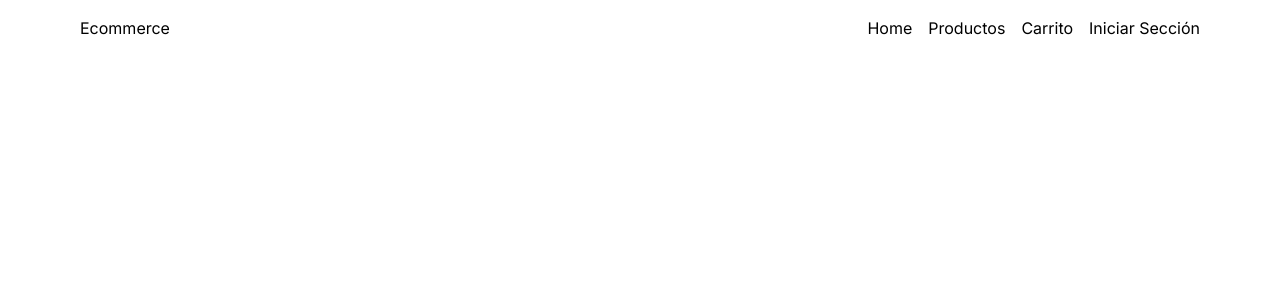
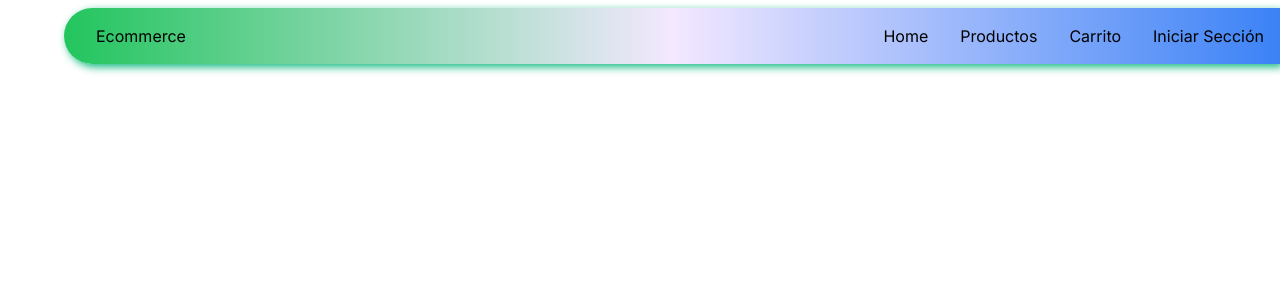
Before and after one commit to eiriselias/ecommerceHenry, a Next.js app in the folder front/: page / in a window 1280 px wide. Shown: the top 300 px of the page. Built offline with nearby package versions, Linux system fonts and the light colour scheme.

Commit message:
se agrego la vista inicio, registro y el componente navbar

```diff
--- a/front/src/app/globals.css
+++ b/front/src/app/globals.css
@@ -1,3 +1,19 @@
 @tailwind base;
 @tailwind components;
 @tailwind utilities;
+
+
+:root{
+    --primario-color:#10B981;
+    --secundario-color: #3B82F6;
+    --terciario-color: #EDE9FE;
+    --cuarternario-color: #374151;
+}
+
+.containerFormulario{
+    display: flex;
+    background-color: var(--cuarternario-color);
+    width: 50%;
+    height: 80vh;
+    border-radius: 0 0 2rem 2rem;
+}
--- /dev/null
+++ b/front/src/app/inicio/page.tsx
@@ -0,0 +1,31 @@
+//React
+import React from 'react'
+
+//componentes
+import NavBar from '@/components/navBar/navBar';
+
+//next
+import Image from 'next/image';
+import Link from 'next/link';
+
+const Inicio = () => {
+  return (
+    <>
+
+        <div className='flex justify-center'>
+            <div className='containerFormulario flex flex-col pt-8 items-center shadow-ps relative'>
+                <Image src="./logoIngreso.svg" width={200} height={200} alt='logo de ingreso'/>
+                <form className='flex flex-col  items-center w-3/5'>
+                    <h2 className='mb-8 mt-8 text-white text-3xl'>Iniciar Sección</h2>
+                    <input type="text" placeholder='Correo Electronico' className='mb-8 p-1 w-full rounded-lg hover:shadow-ps focus:shadow-ps transition-all' />
+                    <input type="password" placeholder='Contraseña' className='mb-8 p-1 w-full rounded-lg hover:shadow-ps focus:shadow-ps transition-all' />
+                    <button className='bg-green-500 py-2 px-8 rounded-full hover:shadow-ps hover:scale-110 transition-all'>Ingresar</button>
+                    <span className='self-end justify-self-end text-white absolute bottom-4 right-8 cursor-pointer hover:scale-110 transition-all'><Link href="/registrarse">Registrarse</Link></span>
+                </form>
+            </div>
+        </div>
+    </>
+  )
+}
+
+export default Inicio;
--- a/front/src/app/layout.tsx
+++ b/front/src/app/layout.tsx
@@ -1,6 +1,9 @@
 import type { Metadata } from "next";
 import { Inter } from "next/font/google";
 import "./globals.css";
+
+//componentes
+import NavBar from "@/components/navBar/navBar";
 
 const inter = Inter({ subsets: ["latin"] });
 
@@ -16,7 +19,10 @@ export default function RootLayout({
 }>) {
   return (
     <html lang="en">
-      <body className={inter.className}>{children}</body>
+      <body className={inter.className}>
+        <NavBar/>
+        {children}
+      </body>
     </html>
   );
 }
--- a/front/src/app/page.tsx
+++ b/front/src/app/page.tsx
@@ -3,7 +3,6 @@ import NavBar from "@/components/navBar/navBar";
 export default function Home() {
   return (
     <div>
-      <NavBar/>
     </div>
   );
 }
--- /dev/null
+++ b/front/src/app/registrarse/page.tsx
@@ -0,0 +1,30 @@
+import React from 'react'
+import NavBar from '@/components/navBar/navBar'
+import Image from 'next/image'
+
+const Registrarse = () => {
+  return (
+    <>
+
+        <div className='flex justify-center'>
+            <div className='containerFormulario flex flex-col pt-8 items-center shadow-ps relative'>
+
+                <form className='flex flex-col  items-center w-3/5'>
+                    <h2 className='mb-8 mt-8 text-white text-3xl'>Registrarse</h2>
+                    <input type="text" placeholder='Nombre de usuario' className='mb-8 p-1 w-full rounded-lg hover:shadow-ps focus:shadow-ps transition-all' />
+                    <input type="text" placeholder='Correo Electronico' className='mb-8 p-1 w-full rounded-lg hover:shadow-ps focus:shadow-ps transition-all' />
+                    <input type="text" placeholder='Direccion' className='mb-8 p-1 w-full rounded-lg hover:shadow-ps focus:shadow-ps transition-all' />
+                    <input type="text" placeholder='telefono' className='mb-8 p-1 w-full rounded-lg hover:shadow-ps focus:shadow-ps transition-all' />
+                    <input type="password" placeholder='Contraseña' className='mb-8 p-1 w-full rounded-lg hover:shadow-ps focus:shadow-ps transition-all' />
+                    <input type="text" placeholder='Confirmar Contraseña' className='mb-8 p-1 w-full rounded-lg hover:shadow-ps focus:shadow-ps transition-all' />
+                    <button className='bg-green-500 self-end mt-12 py-2 px-8 rounded-full hover:shadow-ps hover:scale-110 transition-all'>Registrarse</button>
+                </form>
+                <Image className='absolute bottom-16 left-16' src="./logoRegistro.svg" width={200} height={200} alt='logo de ingreso'/>
+            </div>
+        </div>
+
+    </>
+  )
+}
+
+export default Registrarse
--- a/front/src/components/navBar/navBar.module.css
+++ /dev/null
@@ -1,4 +0,0 @@
-.container{
-    display: flex;
-    justify-content: space-between;
-}
--- a/front/src/components/navBar/navBar.tsx
+++ b/front/src/components/navBar/navBar.tsx
@@ -1,15 +1,16 @@
+import Link from 'next/link'
 import React from 'react'
-import style from './navBar.module.css'
+
 
 const NavBar:React.FC = () => {
   return (
-    <div className="flex p-4 justify-between mx-16">
-      <h2 >Ecommerce</h2>
-      <ul className="flex gap-4">
-        <li>Home</li>
-        <li>Productos</li>
-        <li>Carrito</li>
-        <li>Iniciar Sección</li>
+    <div className="flex p-4 pl-8 justify-between ml-16 mt-2 bg-gradient-to-l from-blue-500 via-purple-100 to-green-500 rounded-l-full sticky shadow-ps">
+      <h2 className='hover:scale-125 cursor-pointer'><Link href="/">Ecommerce</Link></h2>
+      <ul className="flex gap-8 cursor-pointer">
+        <li className='hover:scale-125'><Link href="/">Home</Link></li>
+        <li className='hover:scale-125'>Productos</li>
+        <li className='hover:scale-125'>Carrito</li>
+        <li className='hover:scale-125'><Link href="/inicio">Iniciar Sección</Link></li>
       </ul>
     </div>
   )
--- a/front/tailwind.config.ts
+++ b/front/tailwind.config.ts
@@ -13,6 +13,9 @@ const config: Config = {
         "gradient-conic":
           "conic-gradient(from 180deg at 50% 50%, var(--tw-gradient-stops))",
       },
+      boxShadow: {
+        'ps': '3px 3px 8px var(--primario-color)',
+      }
     },
   },
   plugins: [],
```
Also changed, not shown: front/public/logoIngreso.svg (added), front/public/logoRegistro.svg (added).
